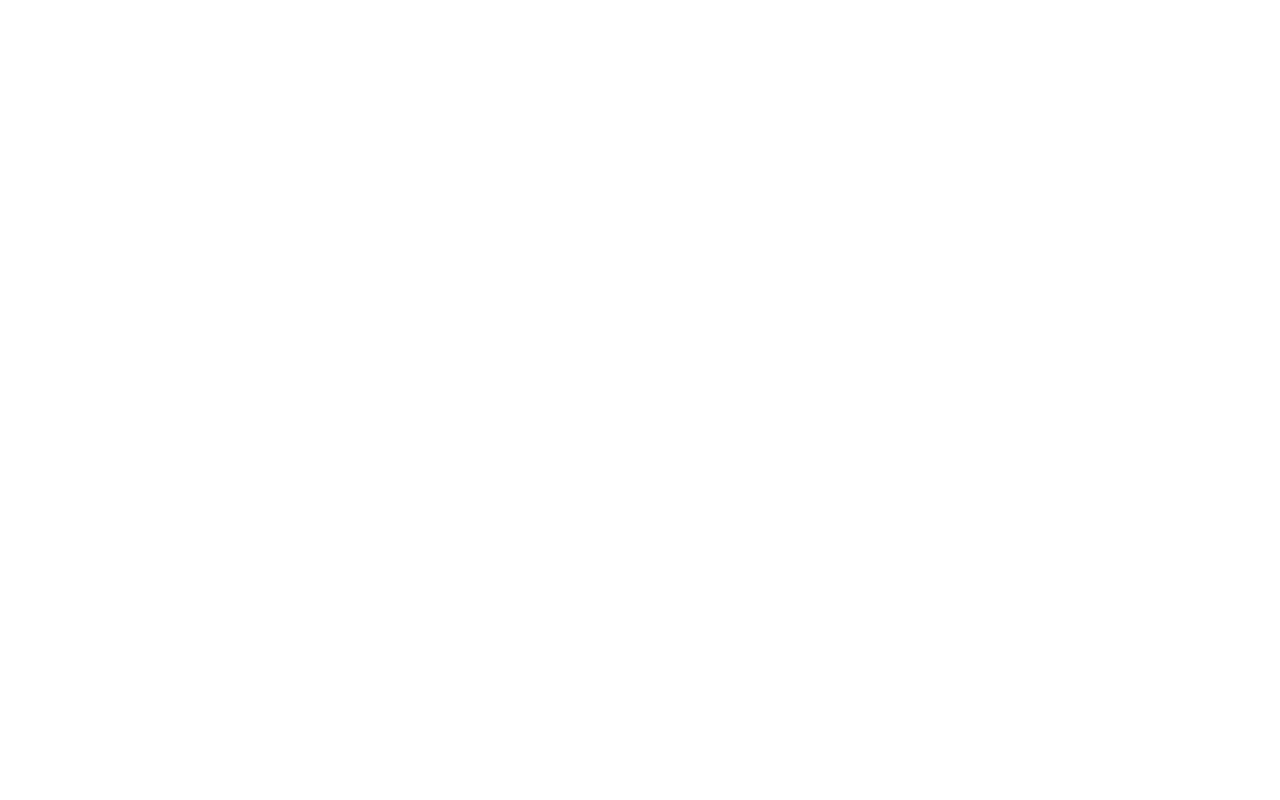
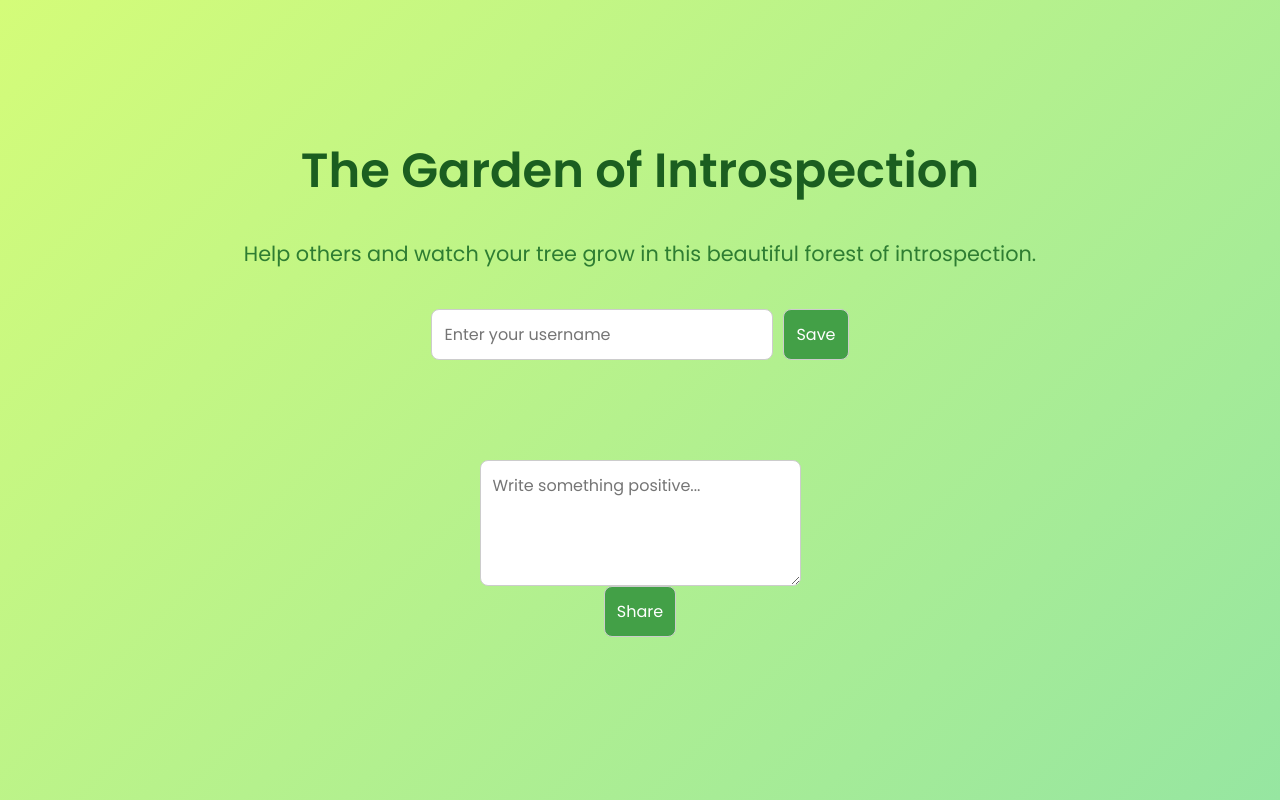
Before and after one commit to Gommarlo/IntrospectionGarden, a plain HTML site: page index.html in a window 1280 px wide. Drawn offline with nearby package versions, Linux system fonts and the light colour scheme; no server answers.

Commit message:
Update index.html

```diff
--- a/index.html
+++ b/index.html
@@ -1,18 +1,117 @@
+<!DOCTYPE html>
+<html lang="en">
+<head>
+    <meta charset="UTF-8">
+    <meta name="viewport" content="width=device-width, initial-scale=1.0">
+    <title>The Garden of Introspection</title>
+    <link href="https://fonts.googleapis.com/css2?family=Poppins:wght@300;400;600&display=swap" rel="stylesheet">
+    <script src="https://cdnjs.cloudflare.com/ajax/libs/axios/0.21.1/axios.min.js"></script>
+    <style>
+        body {
+            font-family: 'Poppins', sans-serif;
+            text-align: center;
+            background: linear-gradient(135deg, #d4fc79, #96e6a1);
+            height: 100vh;
+            margin: 0;
+            display: flex;
+            flex-direction: column;
+            align-items: center;
+            justify-content: center;
+        }
+        h1 {
+            font-size: 3em;
+            color: #1b5e20;
+            margin-bottom: 10px;
+        }
+        p {
+            font-size: 1.3em;
+            color: #2e7d32;
+        }
+        .container {
+            display: flex;
+            flex-direction: column;
+            align-items: center;
+            margin: 20px;
+        }
+        .input-group {
+            display: flex;
+            gap: 10px;
+            margin-bottom: 20px;
+        }
+        input, button, textarea {
+            padding: 12px;
+            font-size: 1em;
+            border-radius: 8px;
+            border: 1px solid #ccc;
+            font-family: 'Poppins', sans-serif;
+        }
+        button {
+            background-color: #43a047;
+            color: white;
+            cursor: pointer;
+            transition: 0.3s;
+        }
+        button:hover {
+            background-color: #388e3c;
+        }
+        .forest {
+            display: flex;
+            flex-wrap: wrap;
+            justify-content: center;
+            padding: 20px;
+            gap: 20px;
+            max-width: 90%;
+        }
+        .tree-container {
+            width: 140px;
+            height: 220px;
+            display: flex;
+            flex-direction: column;
+            align-items: center;
+            background: white;
+            padding: 15px;
+            border-radius: 12px;
+            box-shadow: 0 6px 12px rgba(0, 0, 0, 0.2);
+        }
+        .tree {
+            font-size: 70px;
+        }
+        .level {
+            font-size: 1.1em;
+            font-weight: bold;
+            color: #1b5e20;
+        }
+    </style>
+</head>
+<body>
+    <h1>The Garden of Introspection</h1>
+    <p>Help others and watch your tree grow in this beautiful forest of introspection.</p>
+
+    <div class="container">
+        <div class="input-group">
+            <input type="text" id="username" placeholder="Enter your username">
+            <button onclick="setUsername()">Save</button>
+        </div>
+    </div>
+
+    <div id="forest" class="forest"></div>
+
+    <div class="container">
+        <textarea id="message" rows="4" placeholder="Write something positive..."></textarea>
+        <button onclick="postMessage()">Share</button>
+    </div>
+
+    <ul id="messages" class="container"></ul>
+
     <script>
-    const BIN_ID = "67aa03d1ad19ca34f8fe1222";
-    const API_KEY = "$2a$10$WDxqMldaCPRWe5QIkJyqaOoANokaYdmzbEnVOqet0yFLu7Fy/2Odm";
+        const BIN_ID = "YOUR_BIN_ID";
+        const API_KEY = "YOUR_API_KEY";
         const API_URL = `https://api.jsonbin.io/v3/b/${BIN_ID}`;
 
         async function fetchData() {
             try {
                 const response = await axios.get(API_URL, { headers: { "X-Master-Key": API_KEY } });
                 const data = response.data.record;
-
-            // Ensure messages exist before rendering
-            if (!data.messages) {
-                data.messages = []; // Initialize if not present
-            }
-
                 renderForest(data.trees);
                 renderMessages(data.messages);
             } catch (error) {
@@ -60,29 +159,13 @@
             const response = await axios.get(API_URL, { headers: { "X-Master-Key": API_KEY } });
             const data = response.data.record;
 
-        // Ensure messages exist before pushing
-        if (!data.messages) {
-            data.messages = []; // Initialize if not present
-        }
-
             data.messages.push(messageText);
             await saveData(data);
             fetchData();
             messageInput.value = "";
         }
 
-    // Define the setUsername function
-    function setUsername() {
-        const usernameInput = document.getElementById("username");
-        const username = usernameInput.value.trim();
-        if (username) {
-            // Save the username (here we just show an alert, but you can store it in your backend or local storage)
-            alert(`Username saved: ${username}`);
-            usernameInput.value = ""; // Clear input field
-        } else {
-            alert("Please enter a valid username.");
-        }
-    }
-
         fetchData();
     </script>
+</body>
+</html>
```
Lines whose indentation alone changed are shown as unchanged.
